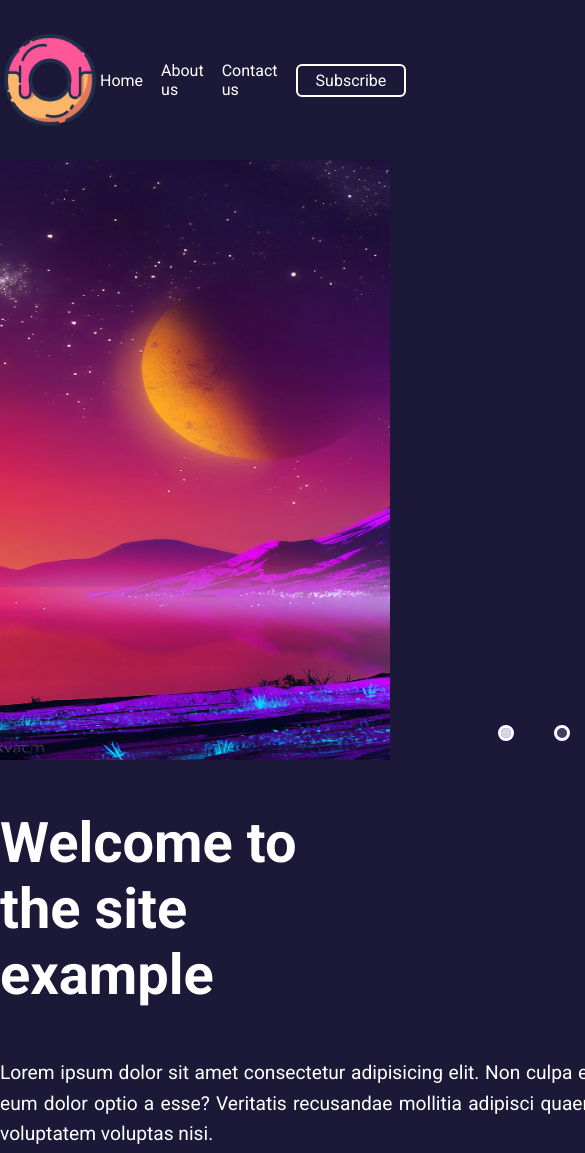
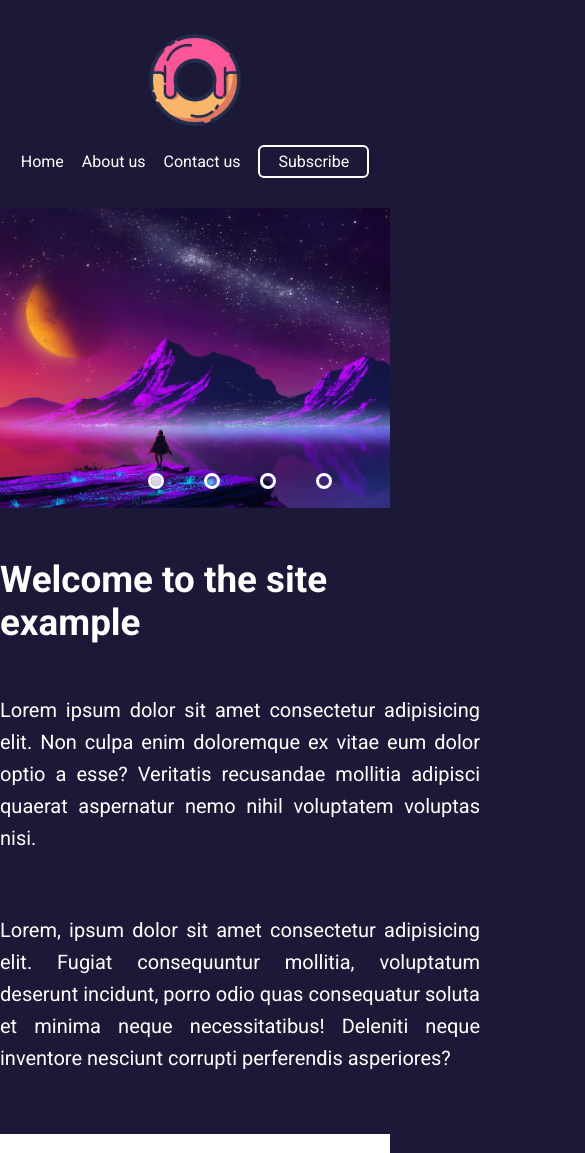
Before and after one commit to justCaioDev/teste-slide, a plain HTML site: page index.html in a window 390 px wide. Shown: the top 1153 px of the page, 585 px wide, since content can reach past the window. Drawn offline with Linux system fonts and the light colour scheme.

Commit message:
Responsividade

```diff
--- a/style.css
+++ b/style.css
@@ -227,3 +227,56 @@ h2{
 ::-webkit-scrollbar{
     width: 0px;
 }
+
+
+@media  screen and (max-width:600px) {
+    .header-content{
+        flex-direction: column;
+        gap: 15px;
+    }
+
+    .slides{
+        width: 480px;
+        height: 300px;
+    }
+
+    .slider{
+        height: 300px;
+    }
+
+    .slide{
+        width: 480px;
+        height: 300px;
+    }
+
+    .slide img{
+        width: 480px;
+        height: 300px;
+    }
+
+    .manual-navigation{
+        width: 480px;
+    }
+
+    .auto-navigation{
+        width: 480px;
+        margin-top: 265px;
+    }
+
+    .title-main{
+        font-size: 2.3em;
+    }
+
+    .main-section p{
+        width: 480px;
+        font-size: 20px;
+    }
+
+    .section2-content{
+        flex-direction: column;
+    }
+
+    h2{
+        margin: 0;
+    }
+}
```
